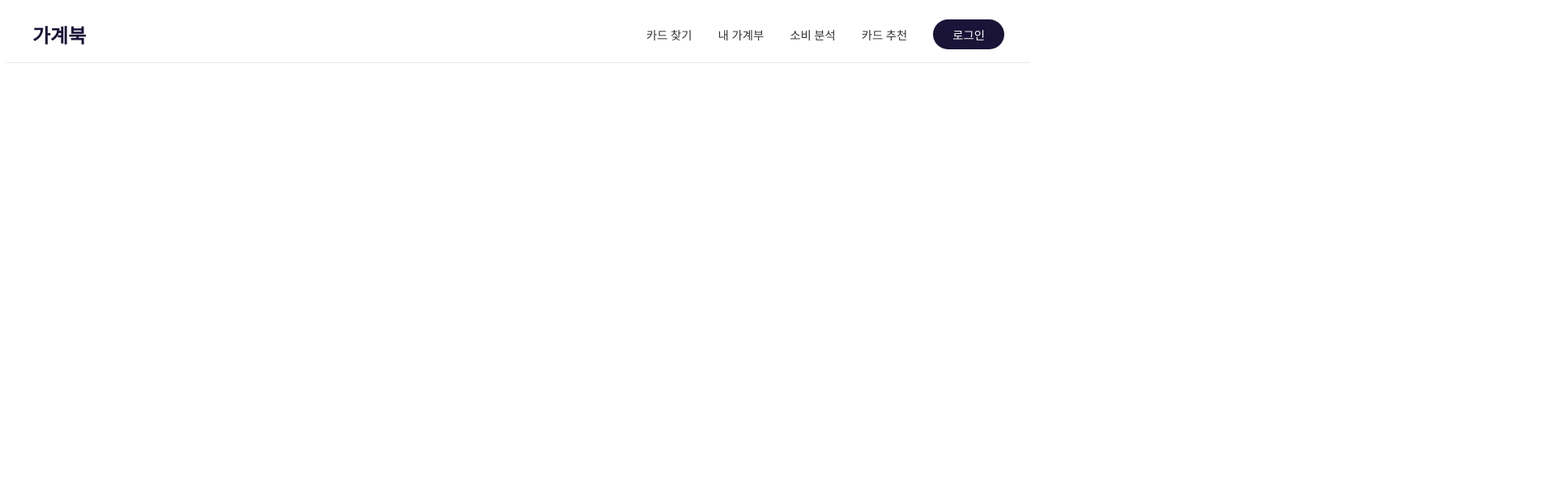
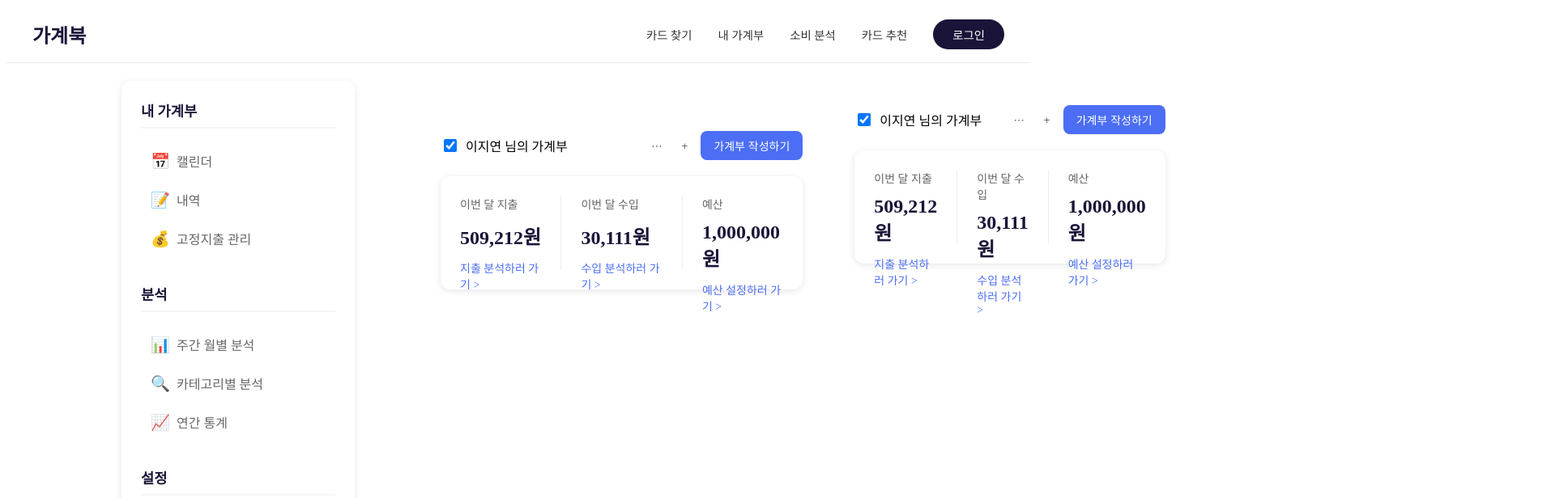
Before and after one commit to dh0728/ssafy_final_1, a Vue app in the folder front/: page /main/calendar in a window 1280 px wide. Shown: the top 616 px of the page at 81% size, 1920 px wide, since content can reach past the window. Built offline with nearby package versions, Linux system fonts and the light colour scheme.

Commit message:
feat: budget, calendar

```diff
--- a/front/src/components/common/SideBar.vue
+++ b/front/src/components/common/SideBar.vue
@@ -71,6 +71,7 @@
 
     <!-- 메인 컨텐츠 영역 -->
     <div class="main-content">
+
       <RouterView />
     </div>
   </div>
--- /dev/null
+++ b/front/src/views/budget/BudgetView.vue
@@ -0,0 +1,32 @@
+<template>
+  <div class="budget-container">
+    <!-- 왼쪽 사이드바 -->
+    <SideBar />
+    <CalendarView />
+    <!-- 메인 컨텐츠 영역 -->
+    <div class="main-content">
+      <RouterView />
+    </div>
+  </div>
+</template>
+
+<script setup>
+import SideBar from '@/components/common/SideBar.vue'
+import CalendarView from "@/views/budget/CalendarView.vue";
+</script>
+
+<style scoped>
+.budget-container {
+  display: flex;
+  gap: 2rem;
+  max-width: 1400px;
+  margin: 0 auto;
+  padding: 2rem;
+}
+
+.main-content {
+  margin-left: 440px; /* sidebar width(240px) + left(150px) + gap(50px) */
+  flex: 1;
+  min-width: 0;
+}
+</style>
--- a/front/src/views/budget/CalendarView.vue
+++ b/front/src/views/budget/CalendarView.vue
@@ -1,13 +1,149 @@
-<script setup>
+<template>
+  <div class="budget-view">
+    <!-- 상단 헤더 -->
+    <div class="header">
+      <div class="left-section">
+        <input type="checkbox" checked>
+        <span>이지연 님의 가계부</span>
+      </div>
+      <div class="right-section">
+        <button class="icon-btn">⋯</button>
+        <button class="icon-btn">+</button>
+        <button class="write-btn">가계부 작성하기</button>
+      </div>
+    </div>
 
-import SideBar from "@/components/common/SideBar.vue";
-</script>
-
-<template>
-  <SideBar />
-
+    <!-- 예산 요약 카드 -->
+    <div class="budget-card">
+      <div class="budget-info">
+        <div class="info-item">
+          <span class="label">이번 달 지출</span>
+          <div class="amount">509,212원</div>
+          <a href="#" class="link">지출 분석하러 가기 ></a>
+        </div>
+        <div class="divider"></div>
+        <div class="info-item">
+          <span class="label">이번 달 수입</span>
+          <div class="amount">30,111원</div>
+          <a href="#" class="link">수입 분석하러 가기 ></a>
+        </div>
+        <div class="divider"></div>
+        <div class="info-item">
+          <span class="label">예산</span>
+          <div class="amount">1,000,000원</div>
+          <a href="#" class="link">예산 설정하러 가기 ></a>
+        </div>
+      </div>
+    </div>
+  </div>
 </template>
 
 <style scoped>
+.budget-view {
+  padding: 20px 32px;
+  width: 100%;
+}
 
+.header {
+  display: flex;
+  justify-content: space-between;
+  align-items: center;
+  margin-bottom: 20px;
+}
+
+.left-section {
+  display: flex;
+  align-items: center;
+  gap: 8px;
+}
+
+.left-section input[type="checkbox"] {
+  width: 16px;
+  height: 16px;
+}
+
+.right-section {
+  display: flex;
+  align-items: center;
+  gap: 8px;
+}
+
+.icon-btn {
+  padding: 8px;
+  background: none;
+  border: none;
+  cursor: pointer;
+  color: #666;
+}
+
+.write-btn {
+  padding: 8px 16px;
+  background: #4C6EF5;
+  color: white;
+  border: none;
+  border-radius: 8px;
+  font-size: 14px;
+  cursor: pointer;
+}
+
+.budget-card {
+  background: white;
+  border-radius: 12px;
+  box-shadow: 0 2px 8px rgba(0, 0, 0, 0.1);
+  width: 100%;
+}
+
+.budget-info {
+  display: flex;
+  height: 140px;
+}
+
+.info-item {
+  flex: 1;
+  padding: 24px;
+  display: flex;
+  flex-direction: column;
+  justify-content: space-between;
+}
+
+.label {
+  color: #666;
+  font-size: 14px;
+}
+
+.amount {
+  font-size: 24px;
+  font-weight: 600;
+  color: #1a1438;
+  margin: 12px 0;
+}
+
+.link {
+  color: #4C6EF5;
+  text-decoration: none;
+  font-size: 14px;
+}
+
+.divider {
+  width: 1px;
+  background: #eee;
+  margin: 24px 0;
+}
+
+@media (max-width: 768px) {
+  .budget-info {
+    flex-direction: column;
+    height: auto;
+  }
+
+  .divider {
+    width: 100%;
+    height: 1px;
+    margin: 0;
+  }
+
+  .info-item {
+    padding: 16px;
+  }
+}
 </style>
```
Also changed, not shown: front/src/router/budget.js (+7 -1 lines).
